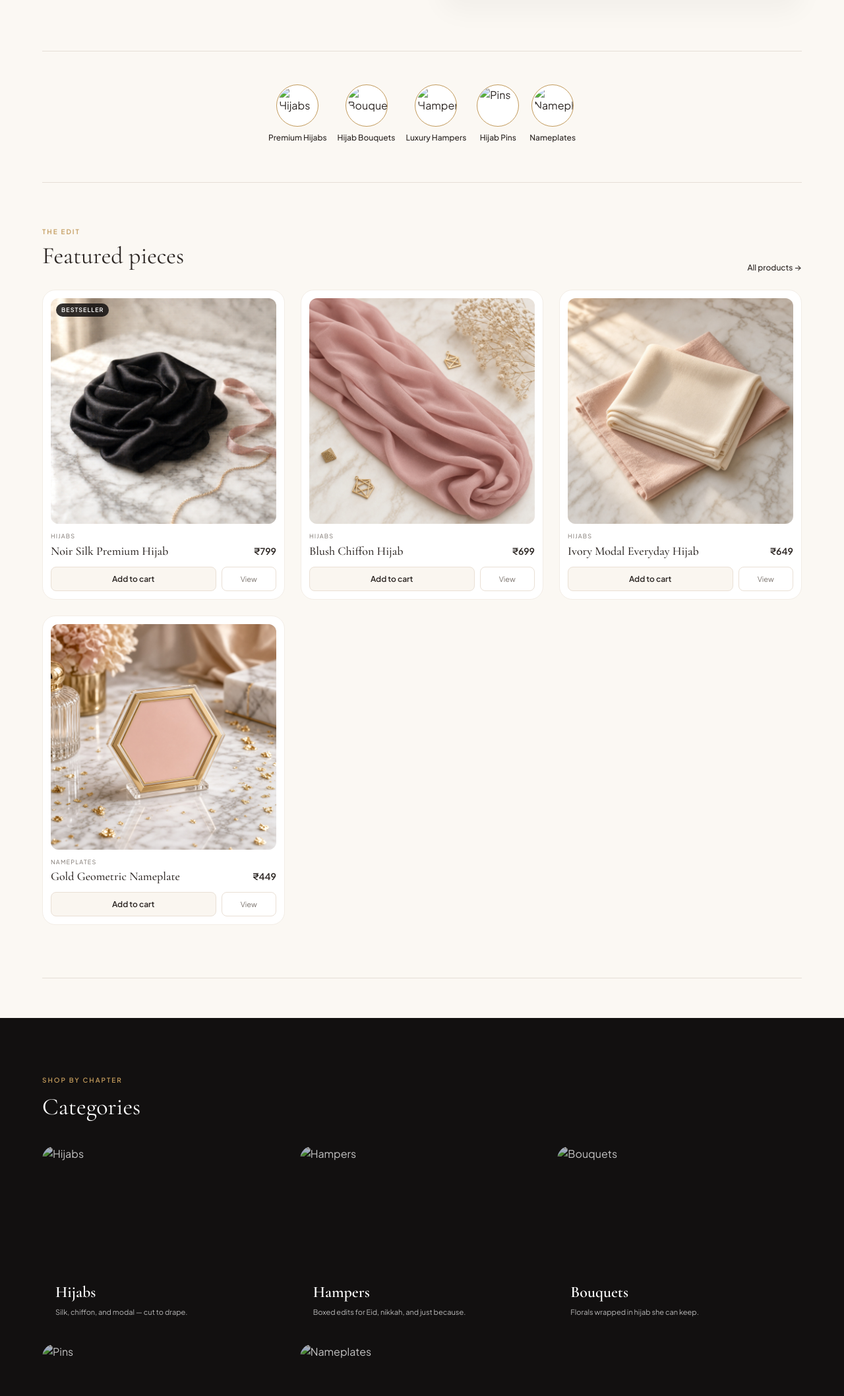
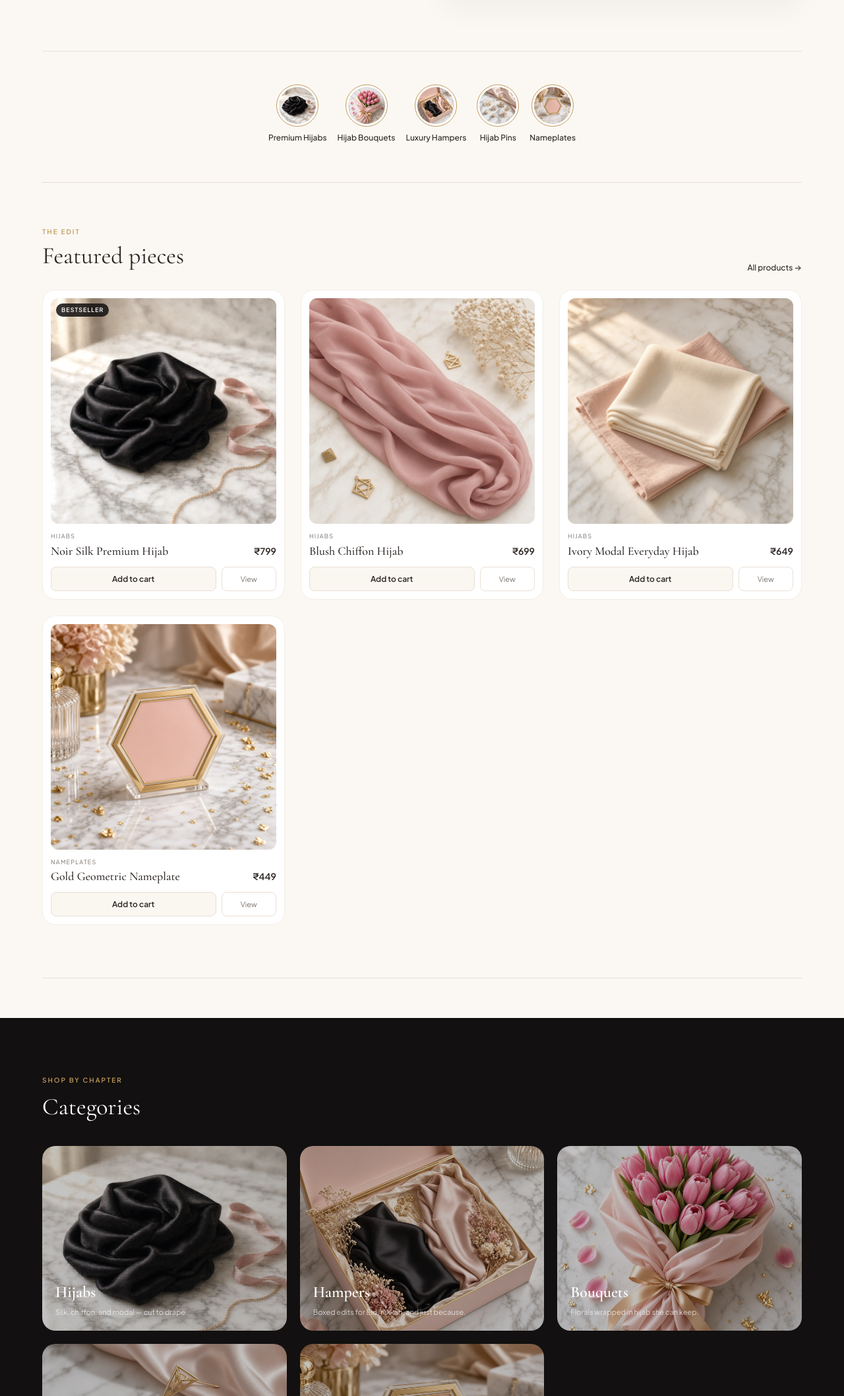
Before and after one commit to Webaura-iii/Hijab-by-Shifan, a plain HTML site: page index.html in a window 1280 px wide. Shown: the part 684-2800 px from the top of the page at 66% size. Drawn offline with nearby package versions, Linux system fonts and the light colour scheme.

Commit message:
Updated image path

```diff
--- a/index.html
+++ b/index.html
@@ -73,7 +73,7 @@
                     </div>
                     <div class="hero-image-wrapper">
                         <div class="hero-img-card">
-                            <img src="/Product images/hero.jpg" alt="Tulip Hijab Bouquet">
+                            <img src="hero.jpg" alt="Tulip Hijab Bouquet">
                             <div class="hero-img-floating-tag">
                                 <div class="logo-badge" style="width:28px;height:28px;font-size:11px;">HbS</div>
                                 <div style="font-size:11px; text-align:left;">
@@ -89,23 +89,23 @@
             <div class="category-pills-bar">
                 <div class="pills-scroll">
                     <div class="pill-item" onclick="showView('shop'); filterShopCategory('Hijabs');">
-                        <div class="pill-avatar"><img src="/Product images/noir-silk.jpg" alt="Hijabs"></div>
+                        <div class="pill-avatar"><img src="noir-silk.jpg" alt="Hijabs"></div>
                         <span class="pill-title">Premium Hijabs</span>
                     </div>
                     <div class="pill-item" onclick="showView('shop'); filterShopCategory('Bouquets');">
-                        <div class="pill-avatar"><img src="/Product images/tulip-bouquet.jpg" alt="Bouquets"></div>
+                        <div class="pill-avatar"><img src="tulip-bouquet.jpg" alt="Bouquets"></div>
                         <span class="pill-title">Hijab Bouquets</span>
                     </div>
                     <div class="pill-item" onclick="showView('shop'); filterShopCategory('Hampers');">
-                        <div class="pill-avatar"><img src="/Product images/luxury-hamper.jpg" alt="Hampers"></div>
+                        <div class="pill-avatar"><img src="luxury-hamper.jpg" alt="Hampers"></div>
                         <span class="pill-title">Luxury Hampers</span>
                     </div>
                     <div class="pill-item" onclick="showView('shop'); filterShopCategory('Pins');">
-                        <div class="pill-avatar"><img src="/Product images/pearl-pins.jpg" alt="Pins"></div>
+                        <div class="pill-avatar"><img src="pearl-pins.jpg" alt="Pins"></div>
                         <span class="pill-title">Hijab Pins</span>
                     </div>
                     <div class="pill-item" onclick="showView('shop'); filterShopCategory('Nameplates');">
-                        <div class="pill-avatar"><img src="/Product images/nameplate.jpg" alt="Nameplates"></div>
+                        <div class="pill-avatar"><img src="nameplate.jpg" alt="Nameplates"></div>
                         <span class="pill-title">Nameplates</span>
                     </div>
                 </div>
@@ -117,7 +117,7 @@
                         <span class="section-subtitle">THE EDIT</span>
                         <h3 class="section-title">Featured pieces</h3>
                     </div>
-                    <a href="#" onclick="showView('shop'); return false;" class="view-all-link">All products &rarr;</a>
+                    <a href="#shop" onclick="showView('shop'); return false;" class="view-all-link">All products &rarr;</a>
                 </div>
 
                 <div class="product-grid" id="featured-products-grid"></div>
@@ -129,35 +129,35 @@
                     <h3 class="section-title" style="color:white; margin-top:4px;">Categories</h3>
                     <div class="categories-grid">
                         <div class="cat-card-large" onclick="showView('shop'); filterShopCategory('Hijabs');">
-                            <img src="/Product images/noir-silk.jpg" alt="Hijabs">
+                            <img src="noir-silk.jpg" alt="Hijabs">
                             <div class="cat-card-content">
                                 <h4 class="cat-card-title">Hijabs</h4>
                                 <p class="cat-card-desc">Silk, chiffon, and modal — cut to drape.</p>
                             </div>
                         </div>
                         <div class="cat-card-large" onclick="showView('shop'); filterShopCategory('Hampers');">
-                            <img src="/Product images/luxury-hamper.jpg" alt="Hampers">
+                            <img src="luxury-hamper.jpg" alt="Hampers">
                             <div class="cat-card-content">
                                 <h4 class="cat-card-title">Hampers</h4>
                                 <p class="cat-card-desc">Boxed edits for Eid, nikkah, and just because.</p>
                             </div>
                         </div>
                         <div class="cat-card-large" onclick="showView('shop'); filterShopCategory('Bouquets');">
-                            <img src="/Product images/tulip-bouquet.jpg" alt="Bouquets">
+                            <img src="tulip-bouquet.jpg" alt="Bouquets">
                             <div class="cat-card-content">
                                 <h4 class="cat-card-title">Bouquets</h4>
                                 <p class="cat-card-desc">Florals wrapped in hijab she can keep.</p>
                             </div>
                         </div>
                         <div class="cat-card-large" onclick="showView('shop'); filterShopCategory('Pins');">
-                            <img src="/Product images/pearl-pins.jpg" alt="Pins">
+                            <img src="pearl-pins.jpg" alt="Pins">
                             <div class="cat-card-content">
                                 <h4 class="cat-card-title">Pins</h4>
                                 <p class="cat-card-desc">Pearl, crystal, and gold — small and sure.</p>
                             </div>
                         </div>
                         <div class="cat-card-large" onclick="showView('shop'); filterShopCategory('Nameplates');">
-                            <img src="/Product images/nameplate.jpg" alt="Nameplates">
+                            <img src="nameplate.jpg" alt="Nameplates">
                             <div class="cat-card-content">
                                 <h4 class="cat-card-title">Nameplates</h4>
                                 <p class="cat-card-desc">Personalised gold-frame pieces.</p>
```
